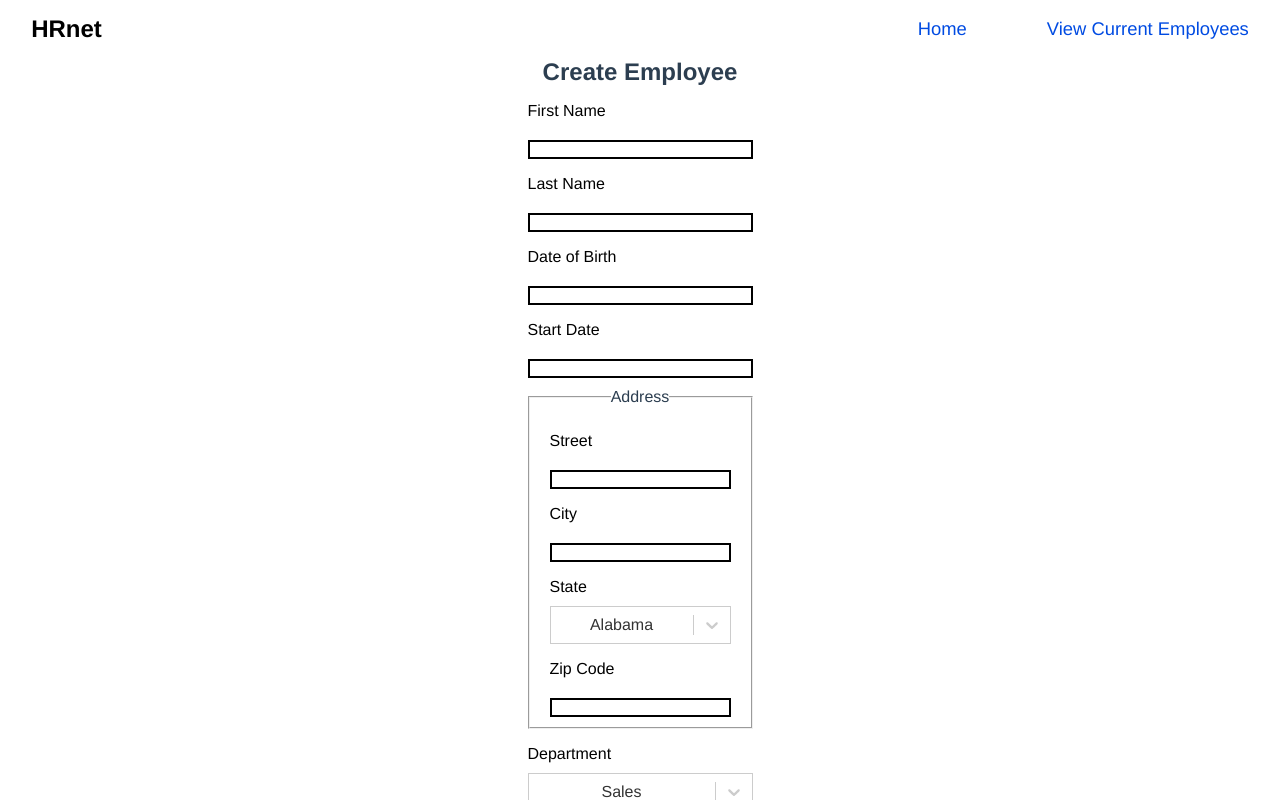
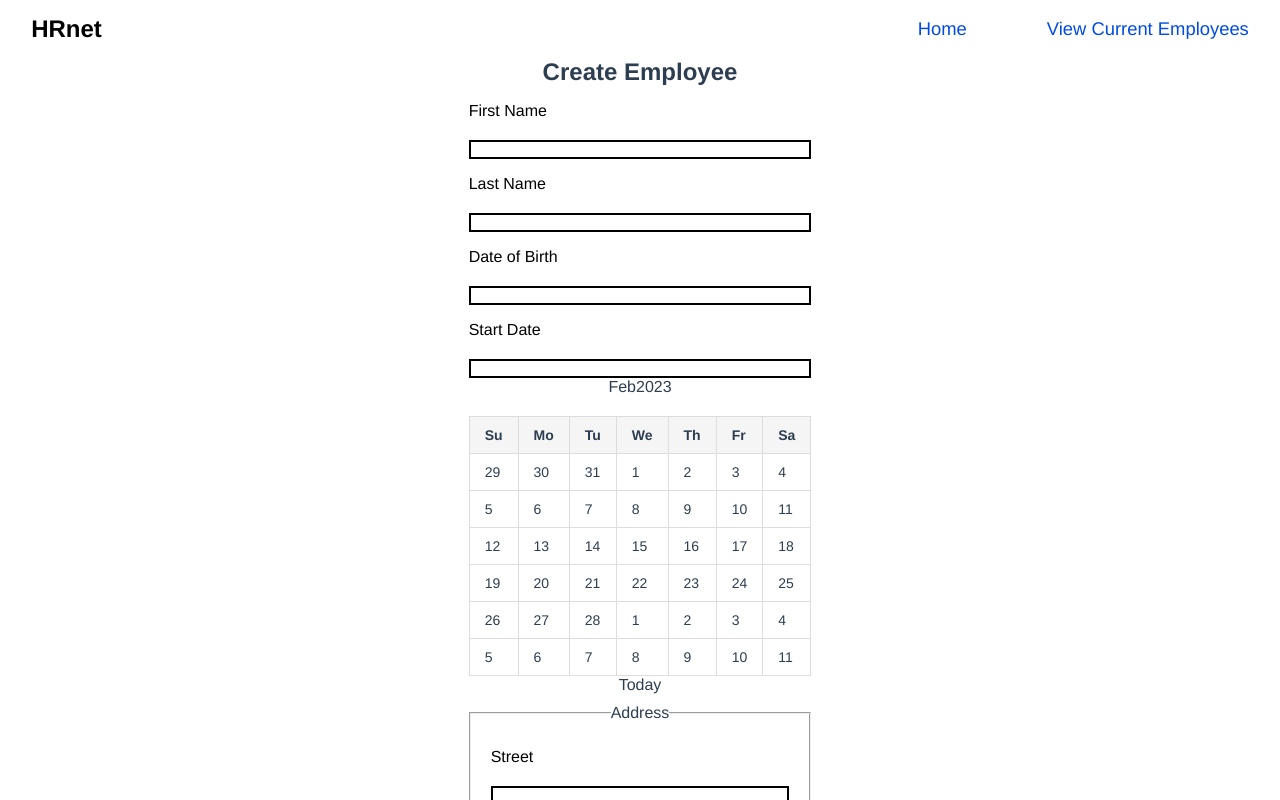
Before and after one commit to matohoundev/HRnet, a React (Create React App) app: page / in a window 1280 px wide. Shown: the top 800 px of the page. Built offline with nearby package versions, Linux system fonts and the light colour scheme.

Commit message:
feat-calendar

```diff
--- a/package.json
+++ b/package.json
@@ -7,7 +7,9 @@
     "@testing-library/jest-dom": "^5.16.5",
     "@testing-library/react": "^13.4.0",
     "@testing-library/user-event": "^13.5.0",
+    "moment": "^2.29.4",
     "node-sass": "^8.0.0",
+    "rc-calendar": "^9.15.11",
     "react": "^18.2.0",
     "react-dom": "^18.2.0",
     "react-redux": "^8.0.5",
--- a/src/pages/home/Main.js
+++ b/src/pages/home/Main.js
@@ -3,13 +3,16 @@ import { useDispatch } from "react-redux";
 import { states } from "../../data/states";
 import { addEmployee } from "../../redux/actions/employeeActions";
 import Select from "react-select";
+import Calendar from "rc-calendar";
+import Moment from "moment";
 
 const Main = () => {
   const dispatch = useDispatch();
   const [firstName, setFirstName] = useState("");
   const [lastName, setLastName] = useState("");
   const [dateOfBirth, setDateOfBirth] = useState("");
-  const [startDate, setStartDate] = useState("");
+  const [startDate, setStartDate] = useState(Moment());
+  const [showTime, setShowTime] = useState(false);
   const [street, setStreet] = useState("");
   const [city, setCity] = useState("");
   const [state, setState] = useState(states[0].name);
@@ -78,10 +81,13 @@ const Main = () => {
           />
 
           <label htmlFor="start-date">Start Date</label>
-          <input
-            type="text"
-            id="start-date"
-            onChange={(e) => setStartDate(e.target.value)}
+          <Calendar
+            CalendarMixinWrapper={startDate}
+            showDateInput={state.showTime}
+            onChange={(value) => {
+              setShowTime(!showTime);
+              setStartDate(value.toISOString());
+            }}
           />
 
           <fieldset className="address">
```
Also changed, not shown: 1 other file (tests, documents, lock files or other folders).
